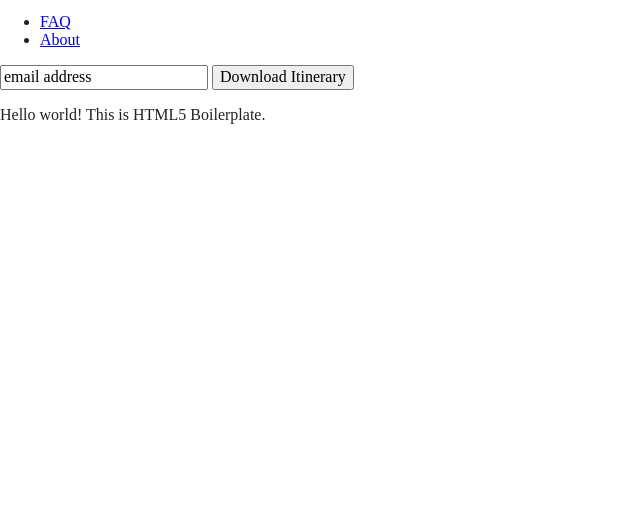
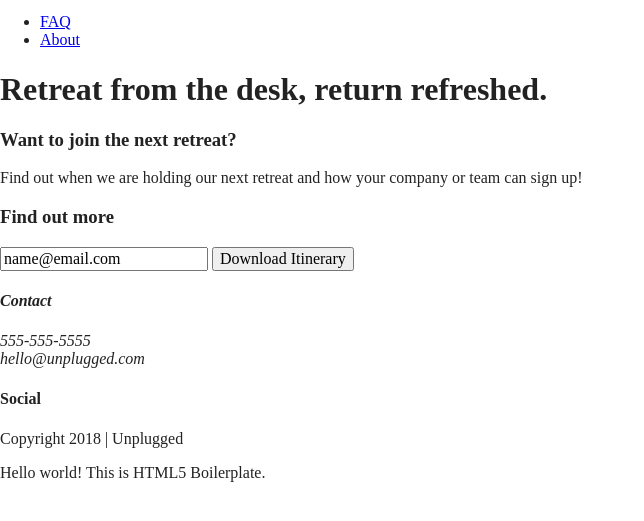
Before and after one commit to MarquesDragan/unplugged, a website built with Parcel: page index.html in a window 1280 px wide. Shown: the part 23-544 px from the top of the page, without its empty margins (0-644 px from the left). Built offline with nearby package versions, Linux system fonts and the light colour scheme.

Commit message:
Update Home Page

```diff
--- a/index.html
+++ b/index.html
@@ -37,19 +37,25 @@
   </header>
 
   <main>
-    <section>
-      <div>
-
-      </div>
-      <div>
-
+    <section class="hero-area">
+      <div class="content-wrapper">
+        <h1>Retreat from the desk, return refreshed.</h1>
       </div>
     </section>
 
     <aside>
-      <div>
-        <input type="text" name="name" value="email address">
-        <input type="button" value="Download Itinerary">
+      <div class="content-wrapper">
+        <div class="form-description">
+          <h3>Want to join the next retreat?</h3>
+          <p>
+            Find out when we are holding our next retreat and how your company or team can sign up!
+          </p>
+        </div>
+        <div class="form">
+          <h3>Find out more</h3>
+          <input type="text" name="name" value="name@email.com">
+          <input type="button" value="Download Itinerary">
+        </div>
       </div>
     </aside>
   </main>
@@ -57,22 +63,34 @@
   <footer>
     <div class="content-wrapper">
       <div class="footer-content">
+        <address class="contact">
+          <h4>Contact</h4>
+          <p>
+            555-555-5555<br>
+            hello@unplugged.com
+          </p>
+        </address>
         <div class="social">
-          <div class="social icons">
-            <p><a href="https://www.facebook.com/yoursite" target="_blank"></a></p>
-            <!-- social links go here -->
+          <h4>Social</h4>
+          <div class="social-icons">
+            <p>
+              <a href="https://www.facebook.com/Skillcrush/" target="_blank"></a>
+            </p>
+            <p>
+              <a href="https://twitter.com/Skillcrush" target="_blank"></a>
+            </p>
+            <p>
+              <a href="https://www.instagram.com/skillcrush/" target="_blank"></a>
+            </p>
           </div>
         </div>
       </div>
     </div>
 
-    <div class="footer-content">
-      <address class="contact">
-
-      </address>
+    <div class="copyright">
+      <p>Copyright 2018 | Unplugged</p>
     </div>
 
-    <div class="copyright"></div>
   </footer>
 
   <!-- Add your site or application content here -->
```
